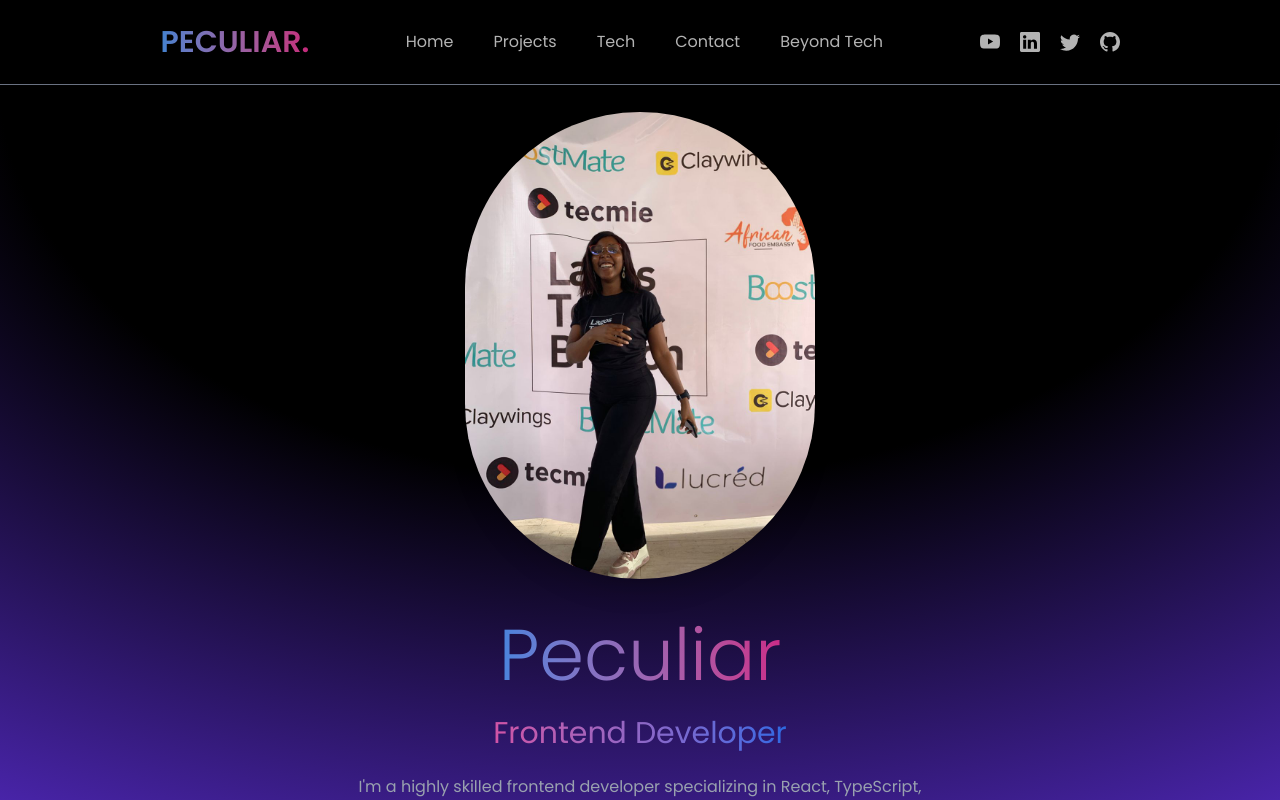
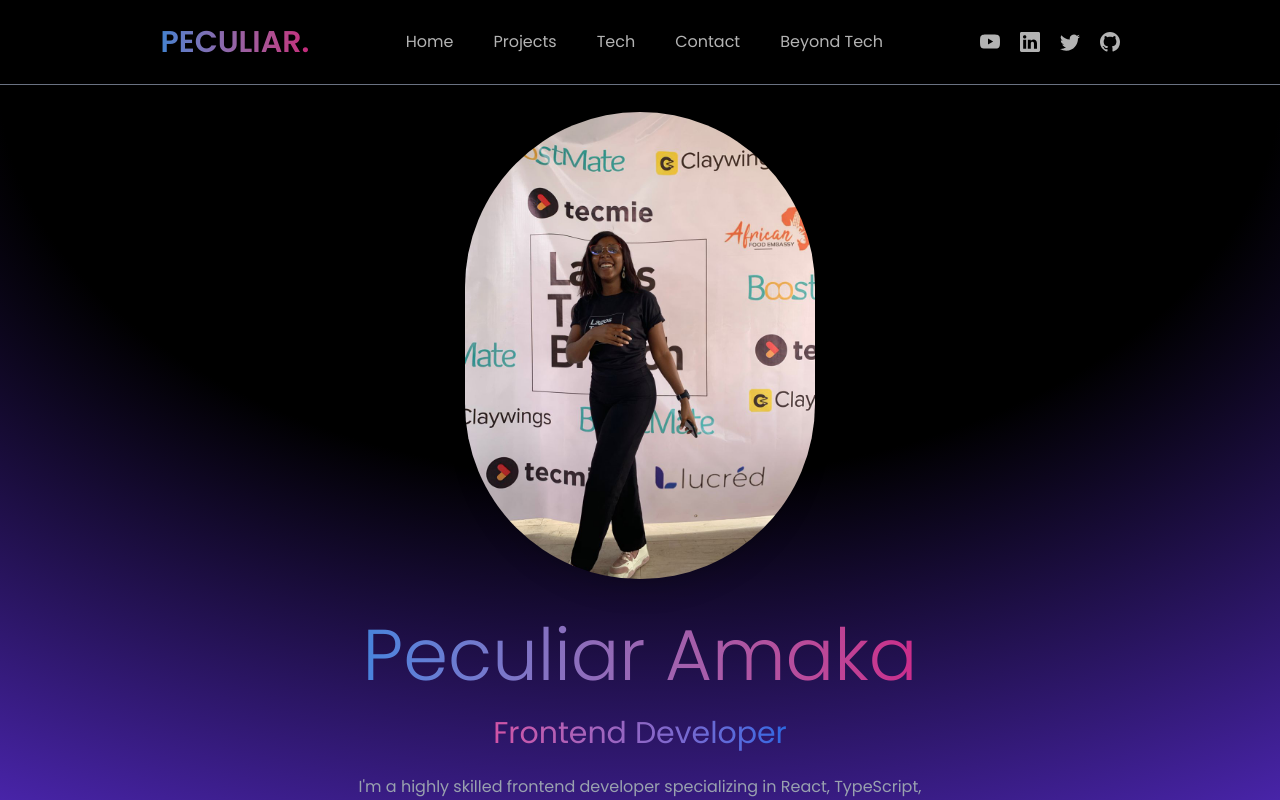
Before and after one commit to PECULIAR-AMY/Portfolio, a React (Vite) app in the folder Portfolio/: page / in a window 1280 px wide. Shown: the top 800 px of the page. Built offline with nearby package versions, Linux system fonts and the light colour scheme.

Commit message:
new commit

```diff
--- a/Portfolio/src/components/Heroine.tsx
+++ b/Portfolio/src/components/Heroine.tsx
@@ -29,7 +29,7 @@ const Heroine: React.FC = () => {
 
       className='flex max-w-[600px] flex-col items-center text-center gap-6'>
         <h1 className='bg-gradient-to-r from-blue-400 to-pink-500 bg-clip-text text-5xl font-light text-transparent opacity-80 transition-all duration-300 hover:opacity-100 hover:shadow-lg md:text-7xl'>
-          Peculiar
+          Peculiar Amaka
         </h1>
         <h3 className='bg-gradient-to-r from-pink-400 to-blue-500 bg-clip-text text-2xl text-transparent opacity-80 transition-all duration-300 hover:opacity-100 md:text-3xl'>
           Frontend Developer
```
